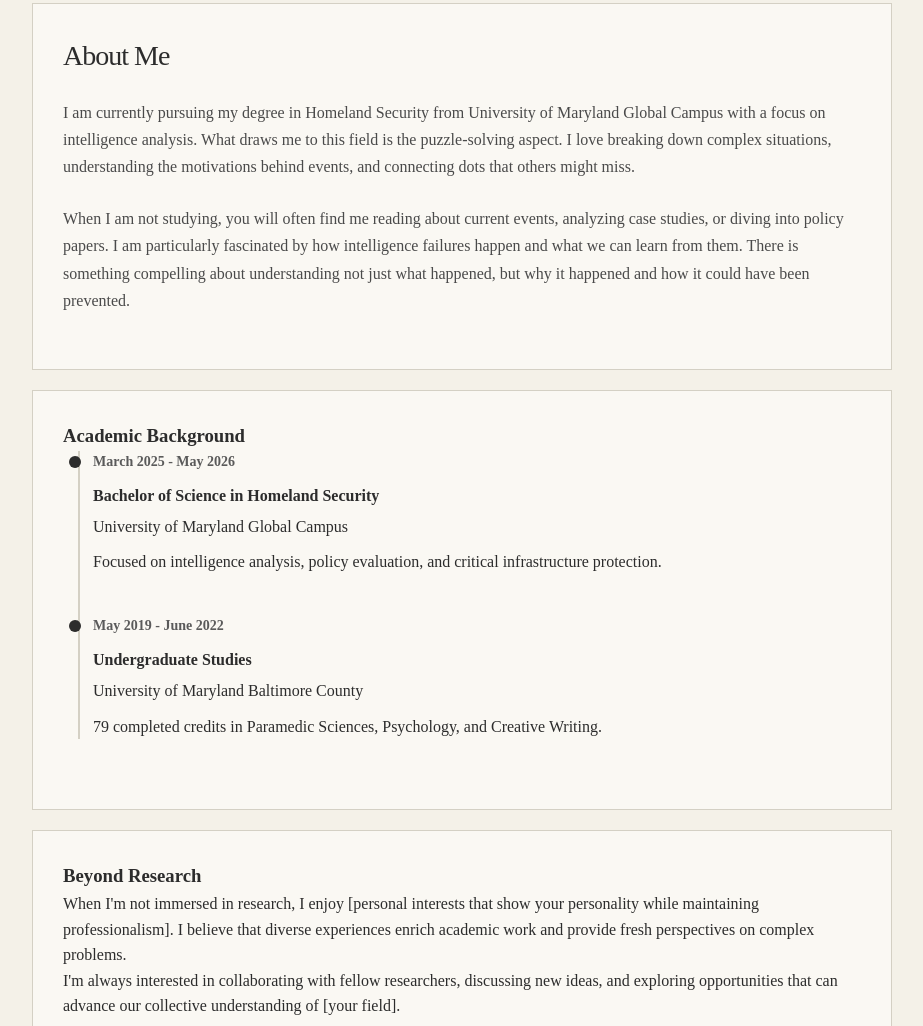
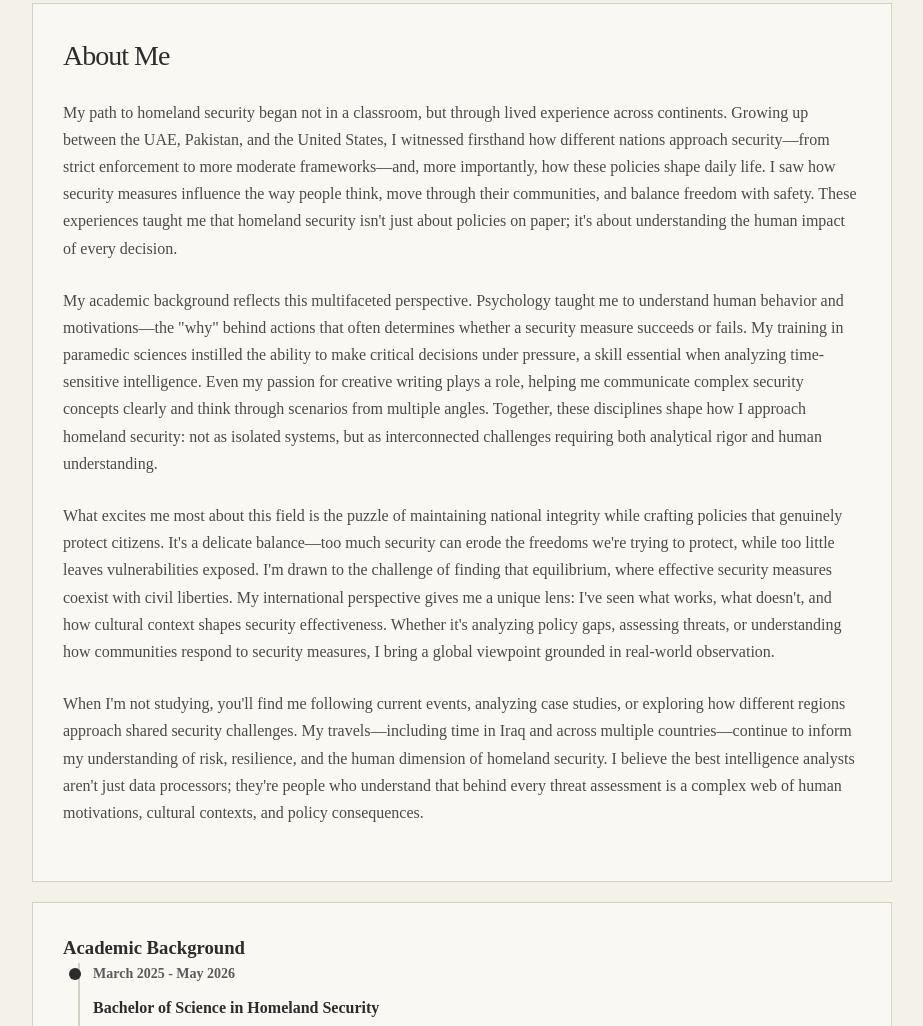
Before and after one commit to rizvizehra111/duasduality, a plain HTML site: page about.html in a window 1280 px wide. Shown: the part 467-1493 px from the top of the page, without its empty margins (178-1101 px from the left). Drawn offline with Linux system fonts and the light colour scheme.

Commit message:
Add files via upload

```diff
--- a/about.html
+++ b/about.html
@@ -26,8 +26,13 @@
 
         <article class="about-card">
             <h2 class="about-me-title">About Me</h2>
-            <p class="about-paragraph">I am currently pursuing my degree in Homeland Security from University of Maryland Global Campus with a focus on intelligence analysis. What draws me to this field is the puzzle-solving aspect. I love breaking down complex situations, understanding the motivations behind events, and connecting dots that others might miss.</p>
-            <p class="about-paragraph">When I am not studying, you will often find me reading about current events, analyzing case studies, or diving into policy papers. I am particularly fascinated by how intelligence failures happen and what we can learn from them. There is something compelling about understanding not just what happened, but why it happened and how it could have been prevented.</p>
+            <p class="about-paragraph">My path to homeland security began not in a classroom, but through lived experience across continents. Growing up between the UAE, Pakistan, and the United States, I witnessed firsthand how different nations approach security—from strict enforcement to more moderate frameworks—and, more importantly, how these policies shape daily life. I saw how security measures influence the way people think, move through their communities, and balance freedom with safety. These experiences taught me that homeland security isn't just about policies on paper; it's about understanding the human impact of every decision.</p>
+
+            <p class="about-paragraph">My academic background reflects this multifaceted perspective. Psychology taught me to understand human behavior and motivations—the "why" behind actions that often determines whether a security measure succeeds or fails. My training in paramedic sciences instilled the ability to make critical decisions under pressure, a skill essential when analyzing time-sensitive intelligence. Even my passion for creative writing plays a role, helping me communicate complex security concepts clearly and think through scenarios from multiple angles. Together, these disciplines shape how I approach homeland security: not as isolated systems, but as interconnected challenges requiring both analytical rigor and human understanding.</p>
+
+            <p class="about-paragraph">What excites me most about this field is the puzzle of maintaining national integrity while crafting policies that genuinely protect citizens. It's a delicate balance—too much security can erode the freedoms we're trying to protect, while too little leaves vulnerabilities exposed. I'm drawn to the challenge of finding that equilibrium, where effective security measures coexist with civil liberties. My international perspective gives me a unique lens: I've seen what works, what doesn't, and how cultural context shapes security effectiveness. Whether it's analyzing policy gaps, assessing threats, or understanding how communities respond to security measures, I bring a global viewpoint grounded in real-world observation.</p>
+
+            <p class="about-paragraph">When I'm not studying, you'll find me following current events, analyzing case studies, or exploring how different regions approach shared security challenges. My travels—including time in Iraq and across multiple countries—continue to inform my understanding of risk, resilience, and the human dimension of homeland security. I believe the best intelligence analysts aren't just data processors; they're people who understand that behind every threat assessment is a complex web of human motivations, cultural contexts, and policy consequences.</p>
         </article>
 
         <article class="about-card">
```
